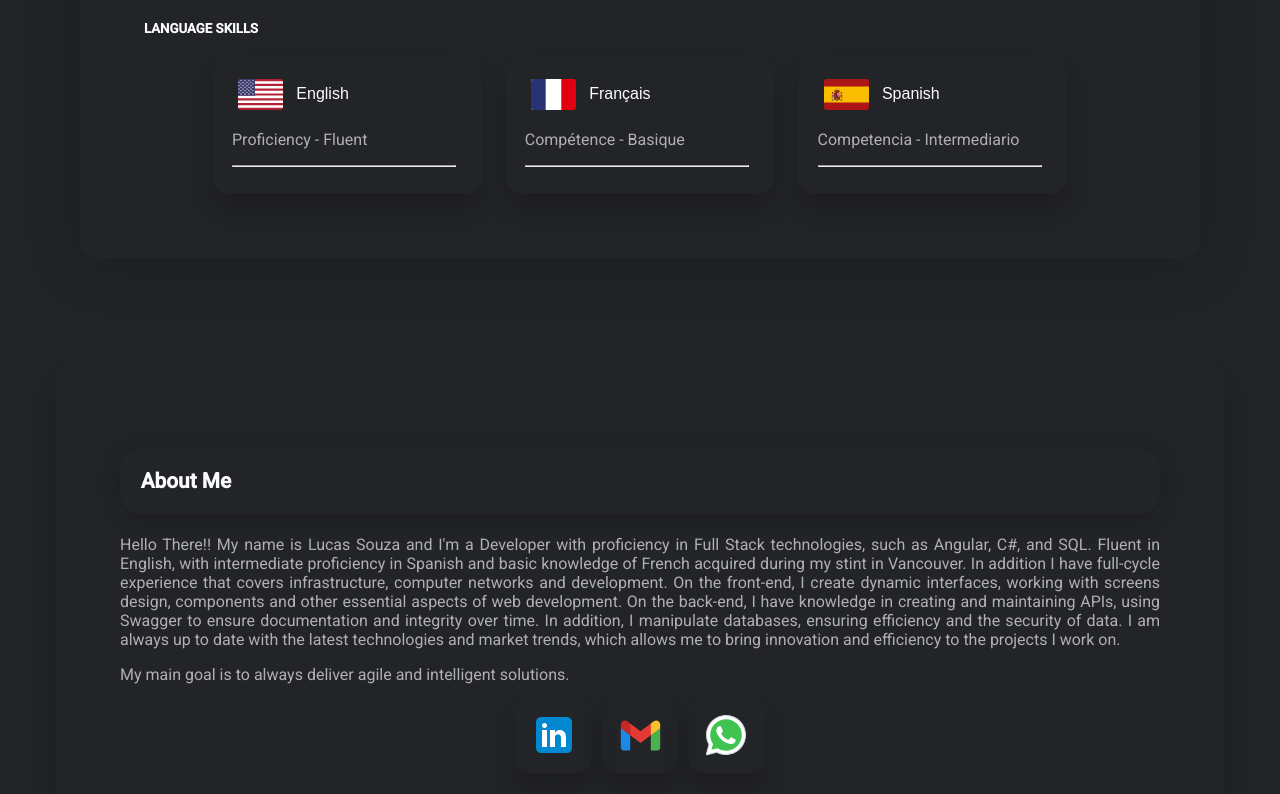
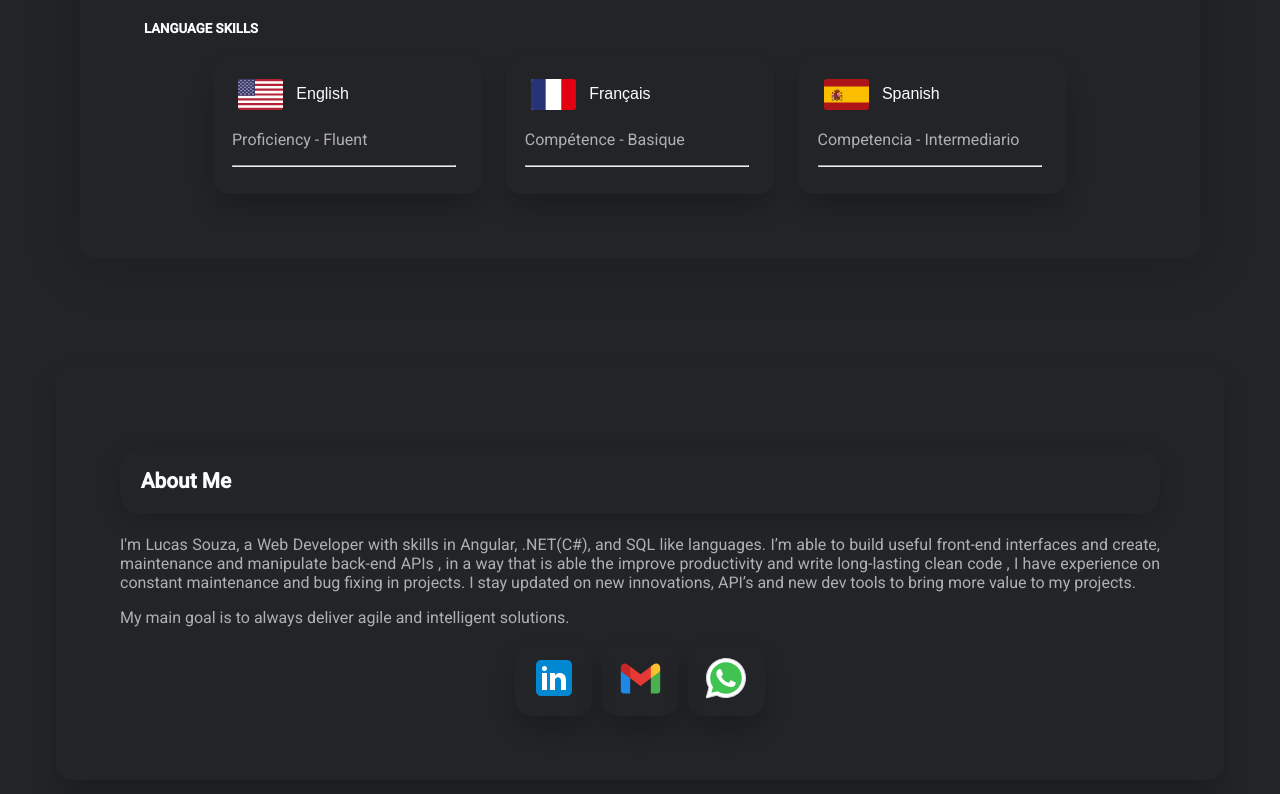
Before and after one commit to LucasVieiraaaa/Portifolio-2.0, an Angular app: page / in a window 1280 px wide. Shown: the part 1245-2039 px from the top of the page. Built offline with nearby package versions, Linux system fonts and the light colour scheme.

Commit message:
Last update of the night

```diff
--- a/src/app/app.component.html
+++ b/src/app/app.component.html
@@ -1,17 +1,9 @@
 <div class="card-container-02 "  style="margin-top: 80px;">
   <h3>About Me</h3>
-  <p style="font-size: 1em;" class="p-grey">Hello There!! My name is Lucas Souza and I'm a Developer with proficiency in
-    Full Stack
-    technologies, such as
-    Angular, C#, and SQL.
-    Fluent in English, with intermediate proficiency in Spanish and basic knowledge of French acquired during my stint
-    in Vancouver. In addition I have full-cycle experience that covers infrastructure, computer networks and
-    development.
-    On the front-end, I create dynamic interfaces, working with screens design, components and other essential aspects
-    of web development. On the back-end, I have knowledge in creating and maintaining APIs, using Swagger to ensure
-    documentation and integrity over time. In addition, I manipulate databases, ensuring efficiency and the security of
-    data. I am always up to date with the latest technologies and market trends, which allows me to bring
-    innovation and efficiency to the projects I work on.
+  <p style="font-size: 1em;" class="p-grey">I'm Lucas Souza, a Web Developer with skills in Angular, .NET(C#), and SQL like languages.
+    I’m able to build useful front-end interfaces and create, maintenance and manipulate back-end APIs , in a way that is able the improve productivity and write long-lasting
+     clean code , I have experience on constant maintenance and bug fixing in projects.
+     I stay updated on new innovations, API’s and new dev tools to bring more value to my projects.
   </p>
   <p class="p-grey"> My main goal is to always deliver agile and intelligent solutions.</p>
   <div class="d-flex-03">
--- a/src/index.html
+++ b/src/index.html
@@ -59,7 +59,7 @@
           alongside infrastructure and SQL Server database management. Notably, I contributed significantly to various
           projects:
         <ul class="p-grey" style="display: flex; flex-wrap: wrap;gap: 0.5em;font-size: 14px;">
-          <li> I played a key role in the development of Apta Dashboards, a system for statistics with complex
+          <li> I played a key role in the development of APTA Dashboards, a system for statistics with complex
             components based on Cartesian planes and screen positioning.</li>
           <li>I was instrumental in the near-ground-up development of version 2.0 of Slock, an energy source blocking
             system.</li>
```
